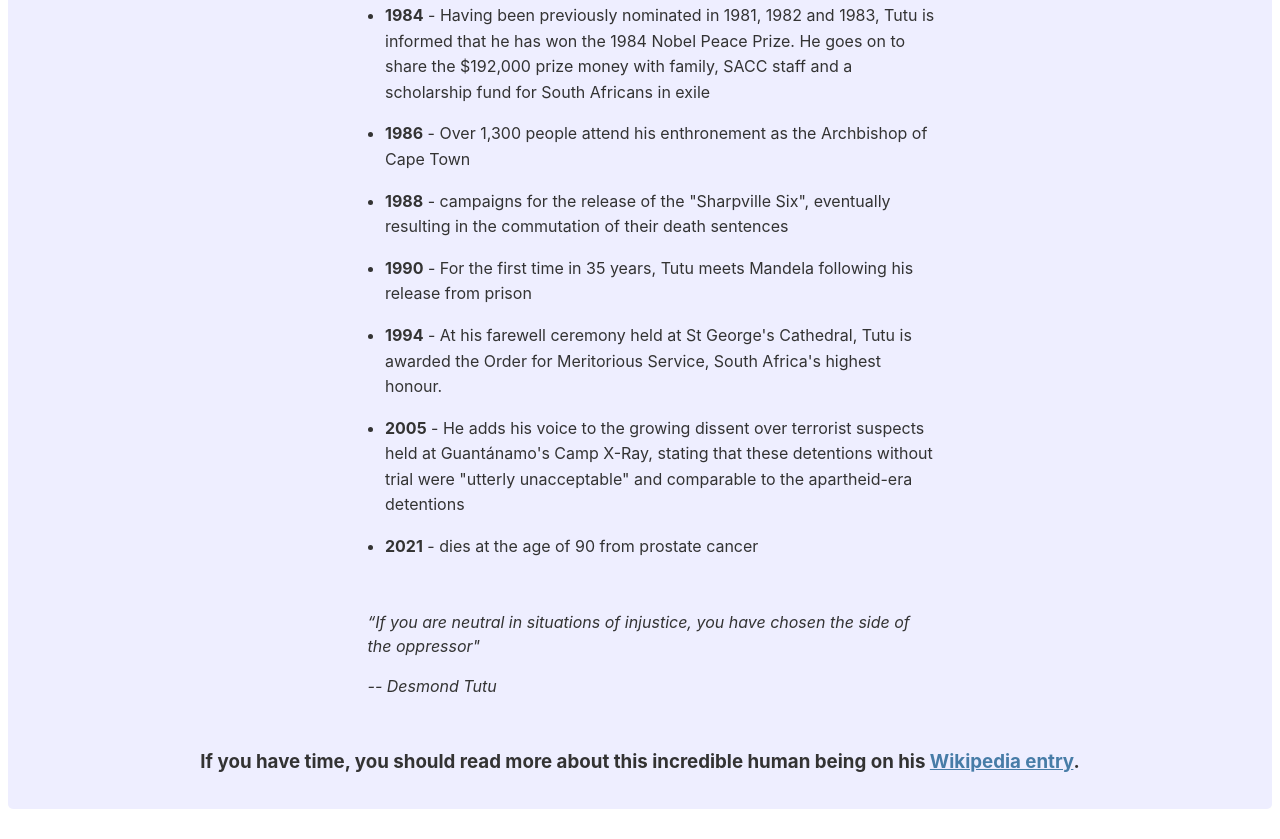
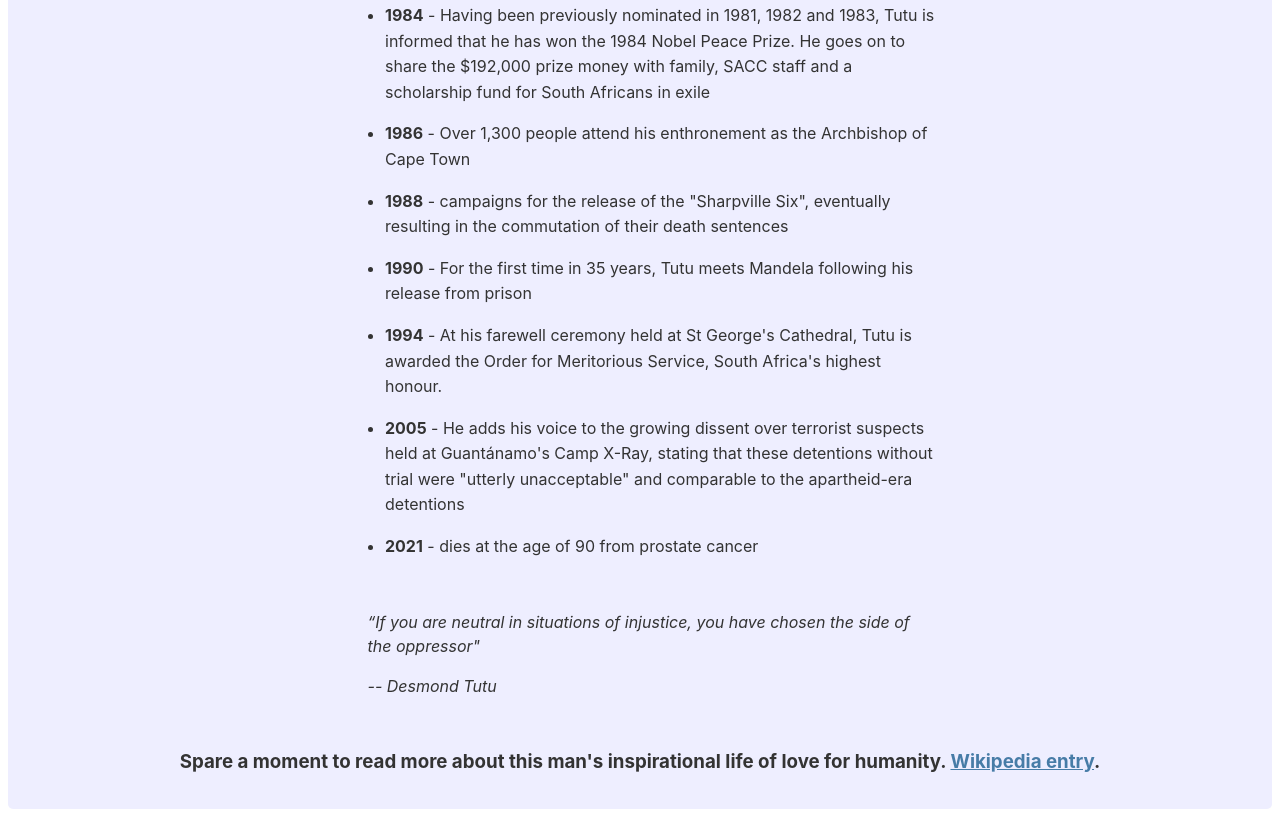
Before and after one commit to Ceejay222/Tribute-Page-Tutu, a plain HTML site: page index.html in a window 1280 px wide. Shown: the part 1240-2079 px from the top of the page. Drawn offline with Linux system fonts and the light colour scheme.

Commit message:
Update index.html

```diff
--- a/index.html
+++ b/index.html
@@ -21,7 +21,7 @@
     </figcaption>
   </figure>
   <section id="tribute-info">
-    <h3 id="headline">Here is a time line of Desmond Tutu's life:</h3>
+    <h3 id="headline">Here is a timeline of Desmond Tutu's life:</h3>
     <ul>
       <li><strong>1931</strong> - Born Desmond Mpilo Tutu in Klerksdorp, northwest South Africa
       <li>
@@ -69,8 +69,7 @@
       <cite>-- Desmond Tutu</cite>
     </blockquote>
     <h3>
-      If you have time, you should read more about this incredible human being
-      on his
+      Spare a moment to read more about this man's inspirational life of love for humanity.
       <a
         id="tribute-link"
         href="https://en.wikipedia.org/wiki/Desmond_Tutu"
```
